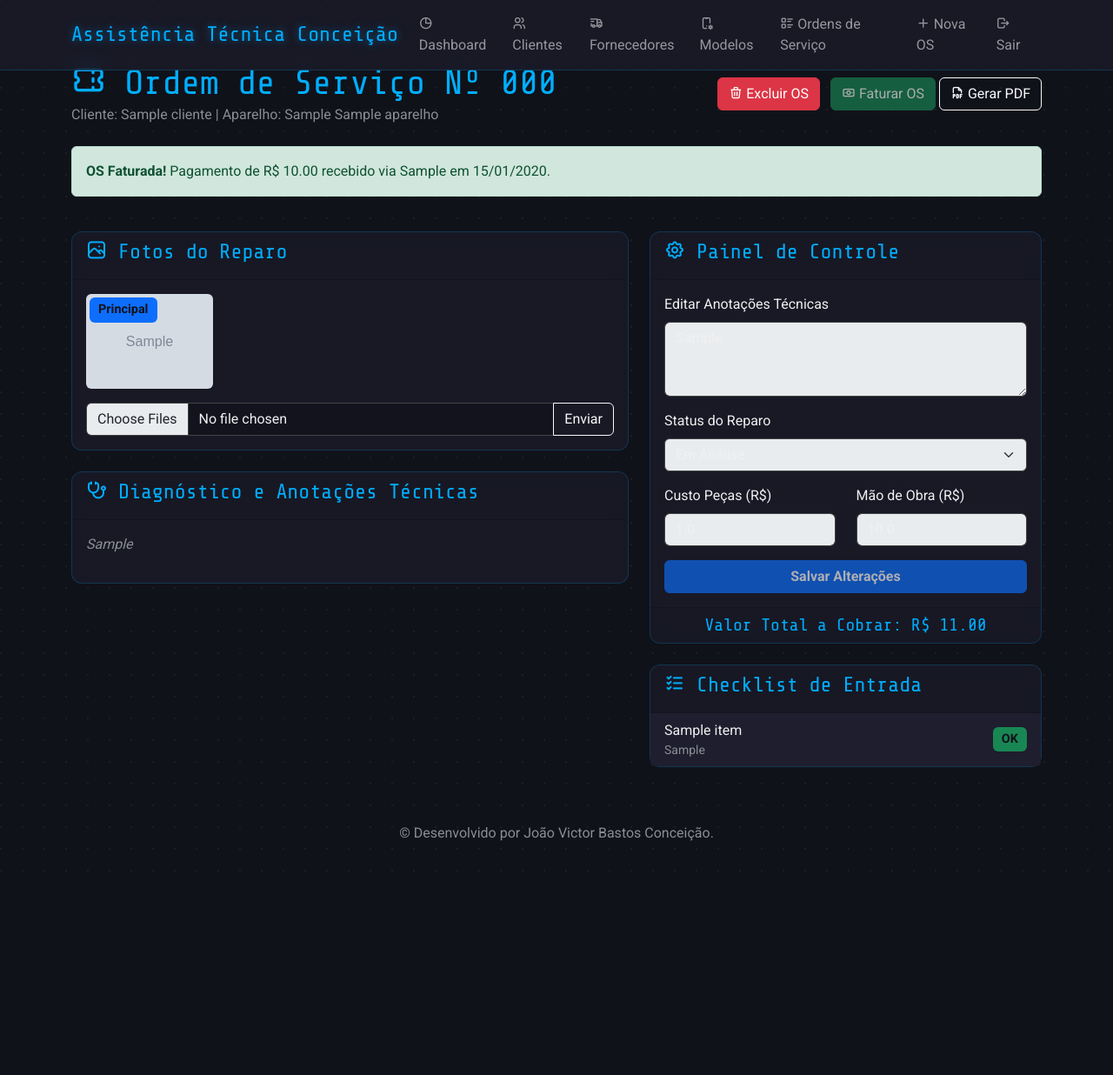
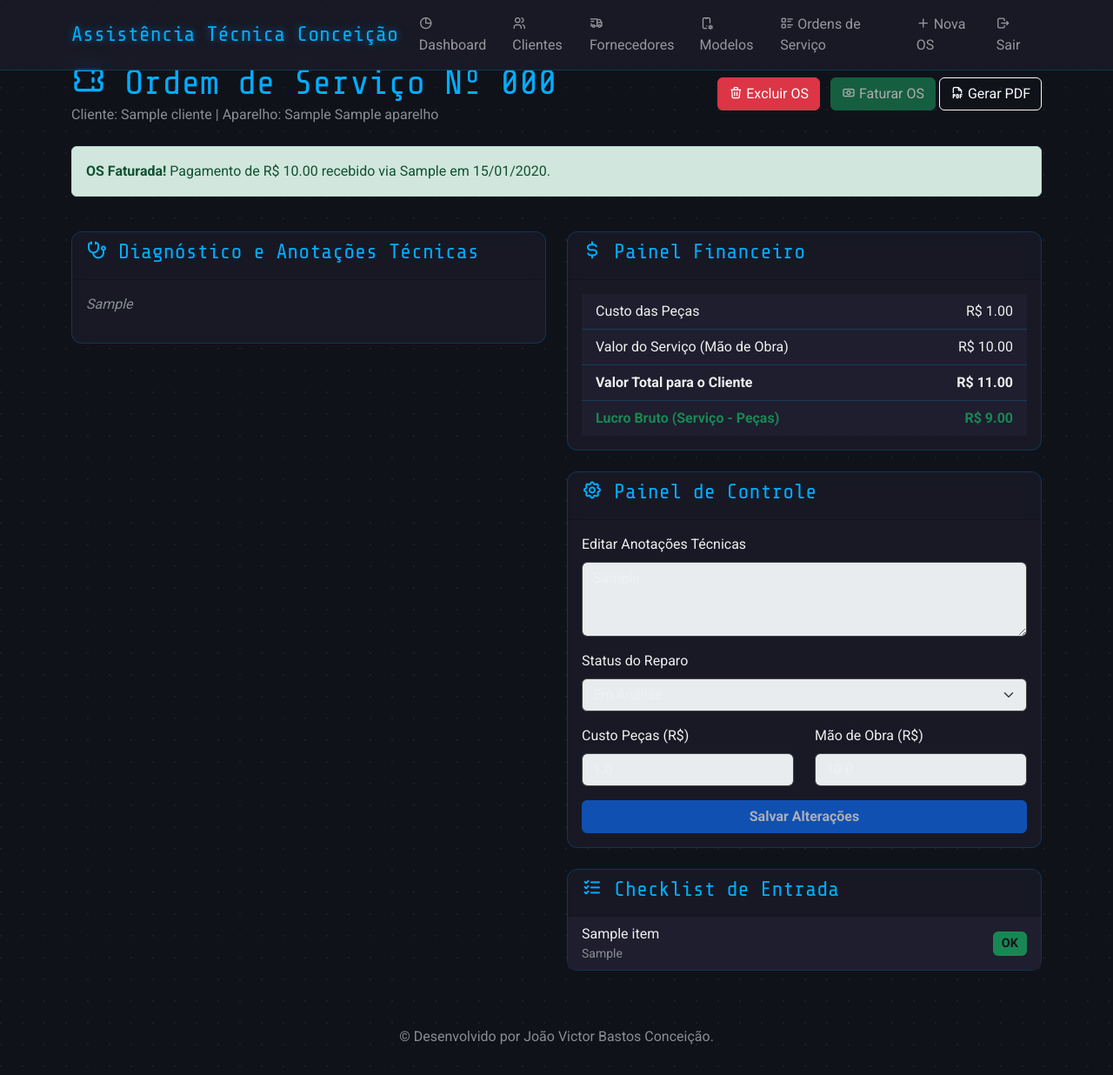
Before and after one commit to BastosJv1/sistema-assistencia, a Flask app: page /os/1 in a window 1280 px wide. Shown: the whole page at 87% size. Before the commit the page ends 967 px from the top, so only its background shows below. Run offline with Flask 3, Linux system fonts and the light colour scheme; a user stored in the database is signed in; tables that the repository leaves empty hold one stand-in row (values such as "Sample post"); grey boxes marked "Sample" are stand-in pictures.

Commit message:
Retirando as Fotos das OS

```diff
--- a/app/os_manager/routes.py
+++ b/app/os_manager/routes.py
@@ -1,5 +1,5 @@
 from flask import (
-    Blueprint, render_template, request, redirect, url_for, flash, send_file, current_app
+    Blueprint, render_template, request, redirect, url_for, flash, send_file, current_app, jsonify
 )
 from flask_login import login_required
 # Importação Única e Limpa de todos os modelos necessários
@@ -8,9 +8,7 @@
 import random
 from datetime import datetime
 from io import BytesIO
-from werkzeug.utils import secure_filename
 import os
-import uuid
 
 os_manager_bp = Blueprint('os_manager', __name__)
 
@@ -106,8 +104,10 @@
 @login_required
 def ver_os(os_id):
     os_obj = OrdemServico.query.get_or_404(os_id)
+
     if request.method == 'POST':
         form_name = request.form.get('form_name')
+
         if form_name == 'update_status':
             novo_status = request.form.get('status')
             if os_obj.status != novo_status:
@@ -119,6 +119,7 @@
             os_obj.diagnostico_tecnico = request.form.get('diagnostico_tecnico')
             db.session.commit()
             flash('Status e valores atualizados com sucesso!', 'success')
+
         elif form_name == 'faturar_os':
             os_obj.metodo_pagamento = request.form.get('metodo_pagamento')
             os_obj.valor_pago = float(request.form.get('valor_pago') or 0)
@@ -130,37 +131,22 @@
             db.session.add(log_status_final)
             db.session.commit()
             flash(f'OS Nº {os_obj.os_number} faturada com sucesso!', 'success')
-        elif form_name == 'upload_fotos':
-            files = request.files.getlist('fotos')
-            if not files or files[0].filename == '':
-                flash('Nenhuma foto selecionada para upload.', 'warning')
-            else:
-                for file in files:
-                    if file:
-                        filename = f"{uuid.uuid4().hex}_{secure_filename(file.filename)}"
-                        file_path = os.path.join(current_app.config['UPLOAD_FOLDER'], filename)
-                        file.save(file_path)
-                        nova_foto = FotoOS(os_id=os_obj.id, filename=filename)
-                        if not os_obj.fotos:
-                            nova_foto.is_principal = True
-                        db.session.add(nova_foto)
-                db.session.commit()
-                flash(f'{len(files)} foto(s) enviada(s) com sucesso!', 'success')
+
         return redirect(url_for('os_manager.ver_os', os_id=os_id))
+
+    # --- NOVO CÁLCULO DE LUCRO ---
+    custo_total = os_obj.custo_pecas or 0.0
+    mao_de_obra = os_obj.valor_servico or 0.0
+    lucro_bruto = mao_de_obra - custo_total
+
     status_options = ['Em Análise', 'Aguardando Peça', 'Em Reparo', 'Aguardando Retirada', 'Finalizado', 'Finalizado e Pago']
     payment_options = ['PIX', 'Dinheiro', 'Cartão de Débito', 'Cartão de Crédito']
-    return render_template('os_manager/ver_os.html', os=os_obj, status_options=status_options, payment_options=payment_options)
 
-@os_manager_bp.route('/os/<int:os_id>/set_principal/<int:foto_id>')
-@login_required
-def set_foto_principal(os_id, foto_id):
-    FotoOS.query.filter_by(os_id=os_id).update({FotoOS.is_principal: False})
-    foto = FotoOS.query.get(foto_id)
-    if foto:
-        foto.is_principal = True
-        db.session.commit()
-        flash('Foto principal definida com sucesso!', 'success')
-    return redirect(url_for('os_manager.ver_os', os_id=os_id))
+    return render_template('os_manager/ver_os.html',
+                           os=os_obj,
+                           status_options=status_options,
+                           payment_options=payment_options,
+                           lucro_bruto=lucro_bruto) # Passando o lucro para o template
 
 @os_manager_bp.route('/os/<int:os_id>/pdf')
 @login_required
@@ -191,7 +177,6 @@
     pdf.cell(col_width, 6, tratar_texto(f"IMEI: {os.imei}"), 0, 1, 'L')
     pdf.ln(10)
 
-    # A CORREÇÃO DE INDENTAÇÃO ESTÁ AQUI
     pdf.set_font('Arial', 'B', 11)
     pdf.cell(0, 7, tratar_texto('DEFEITO RELATADO PELO CLIENTE'), 0, 1)
     pdf.set_font('Arial', '', 10)
--- a/app/templates/os_manager/ver_os.html
+++ b/app/templates/os_manager/ver_os.html
@@ -24,49 +24,39 @@
     {% endif %}
 
     <div class="row g-4 mt-2">
-        <div class="col-lg-7">
-            <div class="card mb-4">
-                <div class="card-header"><h4><i class="ti ti-photo"></i> Fotos do Reparo</h4></div>
-                <div class="card-body">
-                    <div class="row g-2 mb-3">
-                        {% for foto in os.fotos %}
-                        <div class="col-6 col-md-4 col-lg-3">
-                            <div class="position-relative">
-                                <a href="{{ url_for('static', filename='uploads/os_fotos/' + foto.filename) }}" target="_blank">
-                                    <img src="{{ url_for('static', filename='uploads/os_fotos/' + foto.filename) }}" class="img-fluid rounded" alt="Foto do reparo">
-                                </a>
-                                {% if foto.is_principal %}
-                                    <span class="badge bg-primary position-absolute top-0 start-0 m-1">Principal</span>
-                                {% else %}
-                                    <a href="{{ url_for('os_manager.set_foto_principal', os_id=os.id, foto_id=foto.id) }}" class="btn btn-sm btn-dark position-absolute top-0 start-0 m-1" title="Definir como Principal"><i class="ti ti-star"></i></a>
-                                {% endif %}
-                            </div>
-                        </div>
-                        {% else %}
-                        <p class="text-muted">Nenhuma foto enviada para esta OS.</p>
-                        {% endfor %}
-                    </div>
-                    <form method="POST" enctype="multipart/form-data">
-                        <input type="hidden" name="form_name" value="upload_fotos">
-                        <div class="input-group">
-                            <input class="form-control" type="file" id="fotos" name="fotos" multiple>
-                            <button type="submit" class="btn btn-outline-light">Enviar</button>
-                        </div>
-                    </form>
-                </div>
-            </div>
-
+        <div class="col-lg-6">
             <div class="card">
                 <div class="card-header"><h4><i class="ti ti-stethoscope"></i> Diagnóstico e Anotações Técnicas</h4></div>
                 <div class="card-body">
-                    <p class="text-muted fst-italic">
-                        {{ os.diagnostico_tecnico or "Nenhuma anotação técnica registrada." }}
-                    </p>
+                    <p class="text-muted fst-italic" style="white-space: pre-wrap;">{{ os.diagnostico_tecnico or "Nenhuma anotação técnica registrada." }}</p>
                 </div>
             </div>
         </div>
 
-        <div class="col-lg-5">
+        <div class="col-lg-6">
+            <div class="card mb-4">
+                <div class="card-header"><h4><i class="ti ti-currency-dollar"></i> Painel Financeiro</h4></div>
+                <div class="card-body">
+                    <ul class="list-group list-group-flush">
+                        <li class="list-group-item d-flex justify-content-between align-items-center">
+                            Custo das Peças
+                            <span>R$ {{ "%.2f"|format(os.custo_pecas or 0.0) }}</span>
+                        </li>
+                        <li class="list-group-item d-flex justify-content-between align-items-center">
+                            Valor do Serviço (Mão de Obra)
+                            <span>R$ {{ "%.2f"|format(os.valor_servico or 0.0) }}</span>
+                        </li>
+                        <li class="list-group-item d-flex justify-content-between align-items-center">
+                            <strong>Valor Total para o Cliente</strong>
+                            <strong>R$ {{ "%.2f"|format(os.valor_total) }}</strong>
+                        </li>
+                        <li class="list-group-item d-flex justify-content-between align-items-center {% if lucro_bruto >= 0 %}text-success{% else %}text-danger{% endif %}">
+                            <strong>Lucro Bruto (Serviço - Peças)</strong>
+                            <strong>R$ {{ "%.2f"|format(lucro_bruto) }}</strong>
+                        </li>
+                    </ul>
+                </div>
+            </div>
             <div class="card mb-4">
                 <div class="card-header"><h4><i class="ti ti-settings"></i> Painel de Controle</h4></div>
                 <div class="card-body">
@@ -98,9 +88,6 @@
                             <button type="submit" class="btn btn-primary" {% if os.data_pagamento %}disabled{% endif %}>Salvar Alterações</button>
                         </div>
                     </form>
-                </div>
-                <div class="card-footer text-center">
-                    <h5 class="mb-0">Valor Total a Cobrar: R$ {{ "%.2f"|format(os.valor_total) }}</h5>
                 </div>
             </div>
 
@@ -157,4 +144,24 @@
         </div>
       </div>
     </div>
+
+    <div class="modal fade" id="confirmDeleteModal" tabindex="-1" aria-labelledby="confirmDeleteModalLabel" aria-hidden="true">
+        <div class="modal-dialog">
+            <div class="modal-content">
+                <div class="modal-header">
+                    <h5 class="modal-title" id="confirmDeleteModalLabel">Confirmar Exclusão</h5>
+                    <button type="button" class="btn-close" data-bs-dismiss="modal" aria-label="Close"></button>
+                </div>
+                <div class="modal-body">
+                    Tem certeza que deseja excluir o item <strong id="delete-item-name"></strong>? Esta ação não pode ser desfeita.
+                </div>
+                <div class="modal-footer">
+                    <button type="button" class="btn btn-secondary" data-bs-dismiss="modal">Cancelar</button>
+                    <form id="delete-form" method="POST" action="">
+                        <button type="submit" class="btn btn-danger">Excluir</button>
+                    </form>
+                </div>
+            </div>
+        </div>
+    </div>
 {% endblock %}
```
